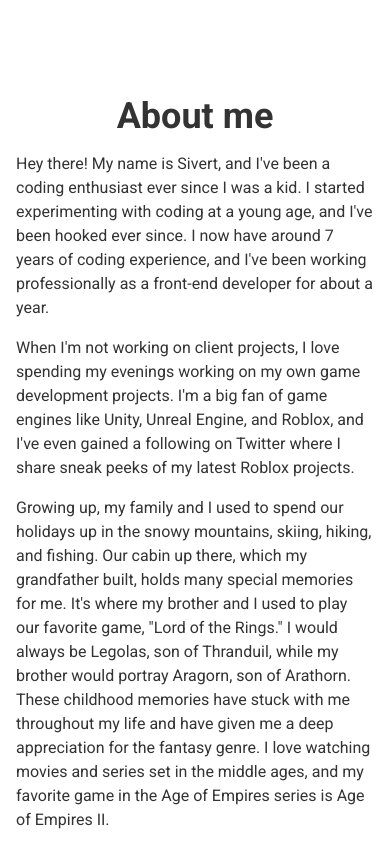
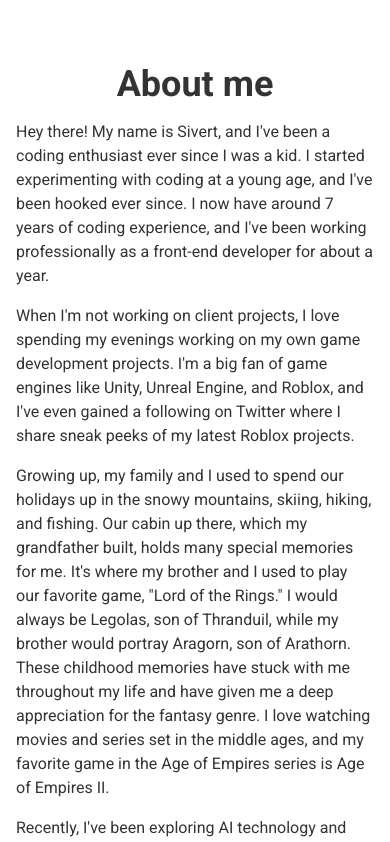
Before and after one commit to SivertGullbergHansen/Sivert.io, a Next.js app: page /about in a window 390 px wide. Shown: the top 842 px of the page. Built offline with nearby package versions, Linux system fonts and the light colour scheme.

Commit message:
Updated padding y

```diff
--- a/src/pages/about.tsx
+++ b/src/pages/about.tsx
@@ -63,7 +63,7 @@ function AboutMe() {
 }
 export default function about() {
   return (
-    <main className="w-screen sm:h-screen py-24 px-4 overflow-hidden grid place-content-center gap-16">
+    <main className="w-screen sm:h-screen py-16 px-4 overflow-hidden grid place-content-center gap-16">
       <ParentWrapper
         delayChildren={0}
         staggerChildren={staggerTime}
--- a/src/pages/index.tsx
+++ b/src/pages/index.tsx
@@ -8,7 +8,7 @@ const sidebarWidth = 192;
 
 export default function Home() {
   return (
-    <main className="w-screen sm:h-screen py-24 sm:p-0 md:overflow-hidden grid place-content-center justify-items-center gap-16">
+    <main className="w-screen sm:h-screen py-16 sm:p-0 md:overflow-hidden grid place-content-center justify-items-center gap-16">
       <motion.div
         layout
         variants={top}
```
